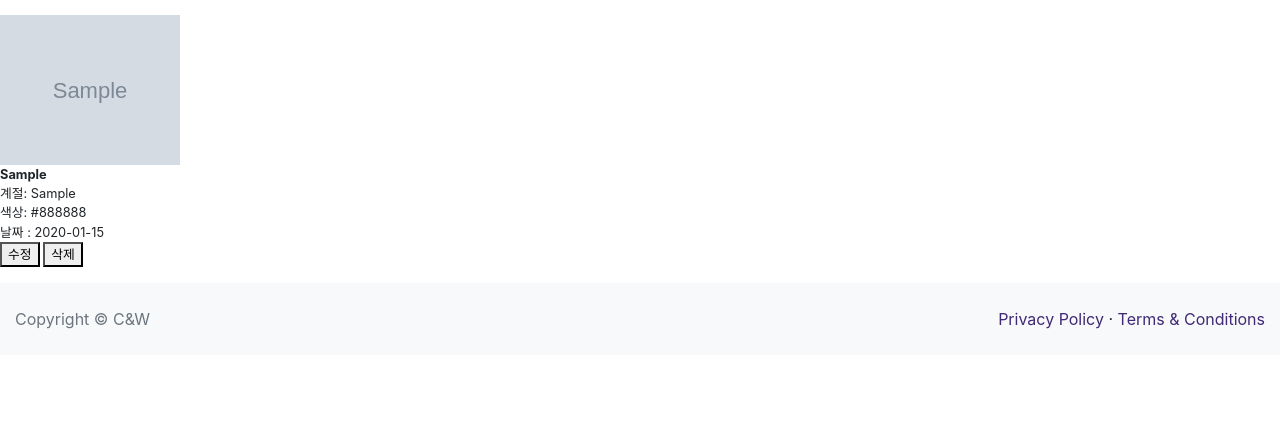
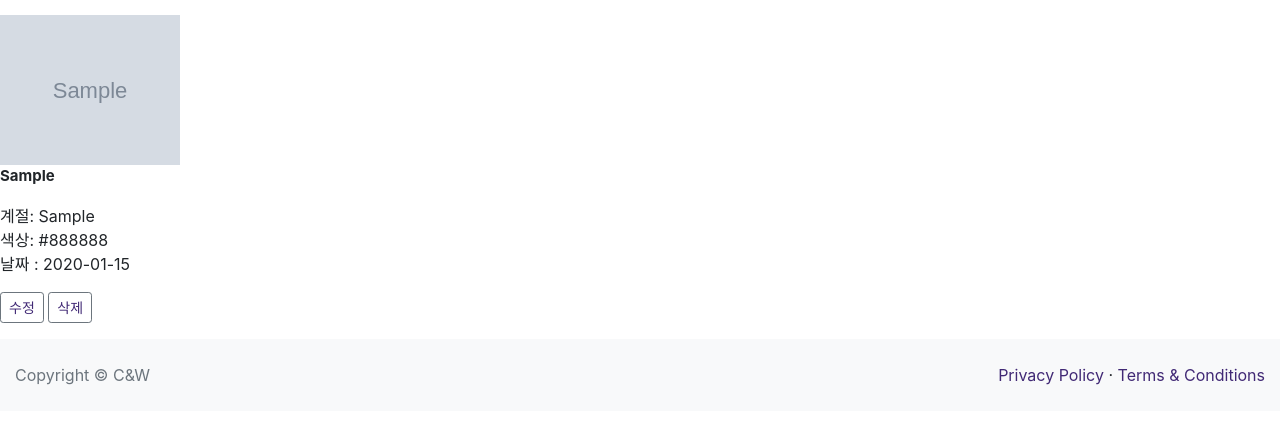
Before and after one commit to MinSeo-Ming/Classic_2021, a Django app: page /clothes/clothes_detail/1/ in a window 1280 px wide. Shown: the part 229-653 px from the top of the page. Run offline with Django 3.2, Linux system fonts and the light colour scheme; tables that the repository leaves empty hold one stand-in row (values such as "Sample post"); grey boxes marked "Sample" are stand-in pictures; some libraries are stand-ins or nearby versions.

Commit message:
clothes html design modified(span added, button modified)

```diff
--- a/classic/templates/board/question_detail.html
+++ b/classic/templates/board/question_detail.html
@@ -100,7 +100,7 @@
                     <div class="my-3">
                         <a href="{% url 'board:answer_modify' answer.id  %}"
                            class="btn btn-sm btn-outline-secondary">수정</a>
-                        <a href="#" class="delete btn btn-sm btn-outline-secondary "
+                        <a href="#" class="delete btn btn-sm btn-outline-secondary"
                            data-uri="{% url 'board:answer_delete' answer.id  %}">삭제</a>
                     </div>
                     {% endif %}
--- a/classic/templates/clothes/test_detail.html
+++ b/classic/templates/clothes/test_detail.html
@@ -4,10 +4,18 @@
 <div class="item" style="padding-top: 15px;">
     <p style="text-align: left; font-size: 0.8em;">
       <img src="{{ clothes.image.url }}" style="width: 180px; height: 150px;" alt=""> <br>
-      <span style="font-weight: bold;">{{ clothes.alias }}</span> <br>
-      계절: {{ clothes.type }} <br>
-      색상: {{ clothes.color }} <br>
-      날짜 : {{clothes.create_date|date:"Y-m-d"}}<br>
-      <button type=submit>수정</button>
-      <button type=submit>삭제</button>
+      <span style="font-weight: bold; font-size: 15px;">{{ clothes.alias }}</span> <br>
+      <p>
+      <span class="clothesseason"> 계절: {{ clothes.type }} </span><br> <!-- (수정중) 추가할 디자인 있을 경우 span style 추가하기 -->
+      <span class="clothescolor"> 색상: {{ clothes.color }} </span><br>
+      <span class="clothesdate"> 날짜 : {{clothes.create_date|date:"Y-m-d"}} </span><br>
+      </p>
+      <!-- (수정중) 수정 & 삭제하기 -->
+      <div class="my-3">
+        <a href="#"
+           class="btn btn-sm btn-outline-secondary">수정</a> <!-- #에 수정 관련 주소 추가하기 -->
+        <a href="#" class="delete btn btn-sm btn-outline-secondary"
+           data-uri="#">삭제</a> <!-- data-uri에 삭제 관련 주소 추가하기-->
+      </div>
+</div>
 {% endblock %}
--- a/classic/templates/clothes/test_main.html
+++ b/classic/templates/clothes/test_main.html
@@ -16,11 +16,11 @@
         </div>
           <button class="carousel-control-prev" type="button" data-bs-target="#carouselExampleControls" data-bs-slide="prev">
             <span class="carousel-control-prev-icon" aria-hidden="true"></span>
-            <span class="visually-hidden">Previous</span>
+            <span class="visually-hidden">이전</span><!-- 구동된 화면 보고 수정하기, li로 묶을 것인가 -->
         </button>
         <button class="carousel-control-next" type="button" data-bs-target="#carouselExampleControls" data-bs-slide="next">
             <span class="carousel-control-next-icon" aria-hidden="true"></span>
-            <span class="visually-hidden">Next</span>
+            <span class="visually-hidden">다음</span>
         </button>
     </div>
 
```
Also changed, not shown: classic/templates/clothes/test_form.html (+6 -3 lines), classic/templates/clothes/test_list.html (+8 -9 lines).
